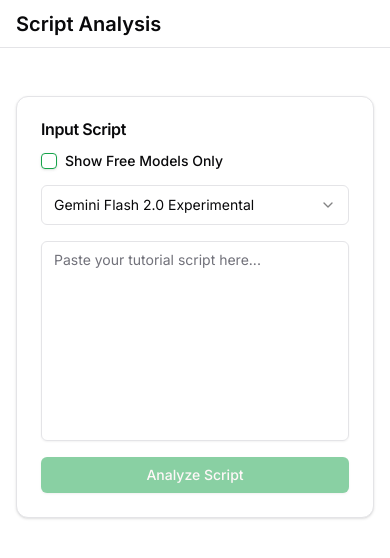
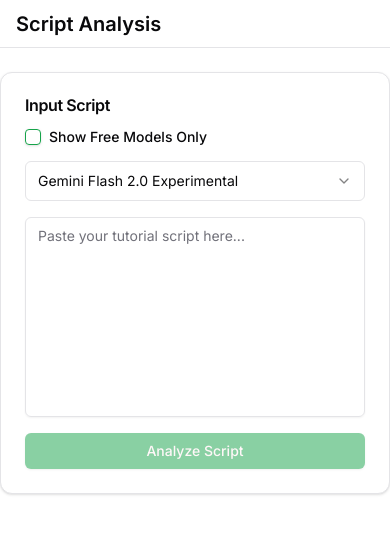
Before and after one commit to adshine/script-auditor, a Next.js app: page /analyze in a window 390 px wide. Shown: the top 558 px of the page. Built offline with nearby package versions, Linux system fonts and the light colour scheme.

Commit message:
Refactor AnalyzePage layout for improved UI consistency
- Removed unnecessary margin from the navigation bar for a cleaner look.
- Updated the container structure to enhance responsiveness and layout clarity.
- Streamlined the overall design for better user experience in script analysis.

```diff
--- a/src/app/analyze/page.tsx
+++ b/src/app/analyze/page.tsx
@@ -87,13 +87,13 @@
   return (
     <RootLayout>
       {/* Nav Bar */}
-      <nav className="w-full h-12 border-b mb-6">
-        <div className="container mx-auto px-4 h-full flex items-center">
+      <nav className="w-full h-12 border-b">
+        <div className="container px-4 h-full flex items-center">
           <h1 className="text-xl font-semibold">Script Analysis</h1>
         </div>
       </nav>
 
-      <div className="container mx-auto px-4">
+      <div className="w-full">
         <div className="grid grid-cols-1 lg:grid-cols-12 gap-6 min-h-[calc(100vh-6rem)]">
           {/* Left Side */}
           <div className="lg:col-span-4 space-y-6">
```
